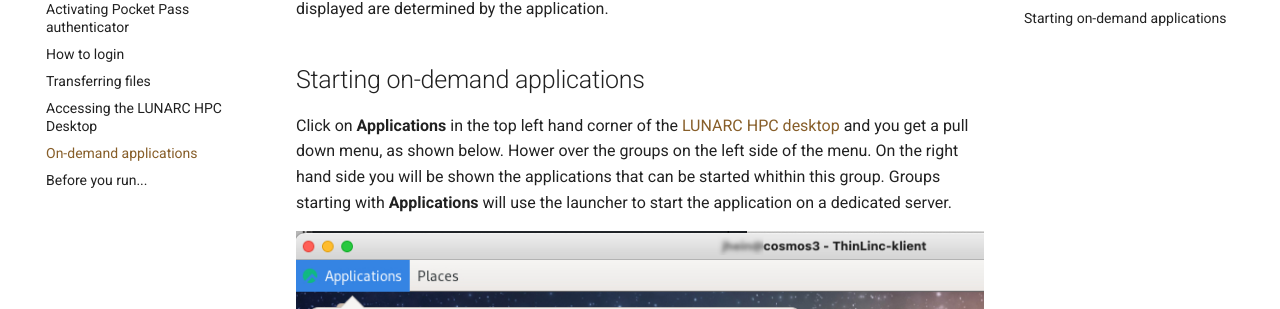
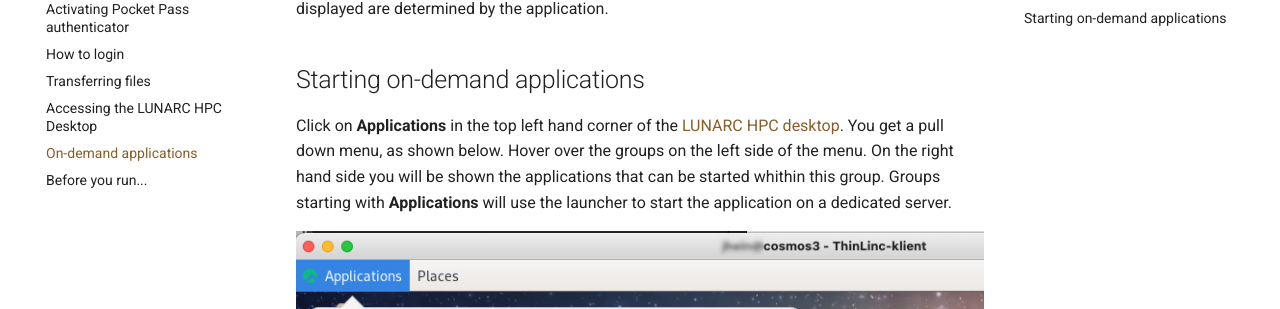
Before and after one commit to lunarc/lunarc_docs, an MkDocs documentation site: the page built from docs/getting_started/gfxlauncher.md, in a window 1280 px wide and 900 px high, scrolled down 1249 px. Shown: the part 144-453 px from the top of the window. Built offline with MkDocs 1.6.1 and Material for MkDocs 9.7.7, drawn with Linux system fonts in a browser that asks for light colours; comment, search, counter and statistics services are not loaded.

Commit message:
Update gfxlauncher.md

```diff
--- a/docs/getting_started/gfxlauncher.md
+++ b/docs/getting_started/gfxlauncher.md
@@ -28,7 +28,7 @@
 
 ## Starting on-demand applications
 
-Click on **Applications** in the top left hand corner of the [LUNARC HPC desktop](../using_hpc_desktop) and you get a pull down menu, as shown below.   Hower over the groups on the left side of the menu. On the right hand side you will be shown the applications that can be started whithin this group. Groups starting with **Applications** will use the launcher to start the application on a dedicated server.
+Click on **Applications** in the top left hand corner of the [LUNARC HPC desktop](../using_hpc_desktop). You get a pull down menu, as shown below.   Hover over the groups on the left side of the menu. On the right hand side you will be shown the applications that can be started whithin this group. Groups starting with **Applications** will use the launcher to start the application on a dedicated server.
 
  ![application pull down menu](../images/on_demand_menues.png "GfxLauncher main user interface")
 
```
